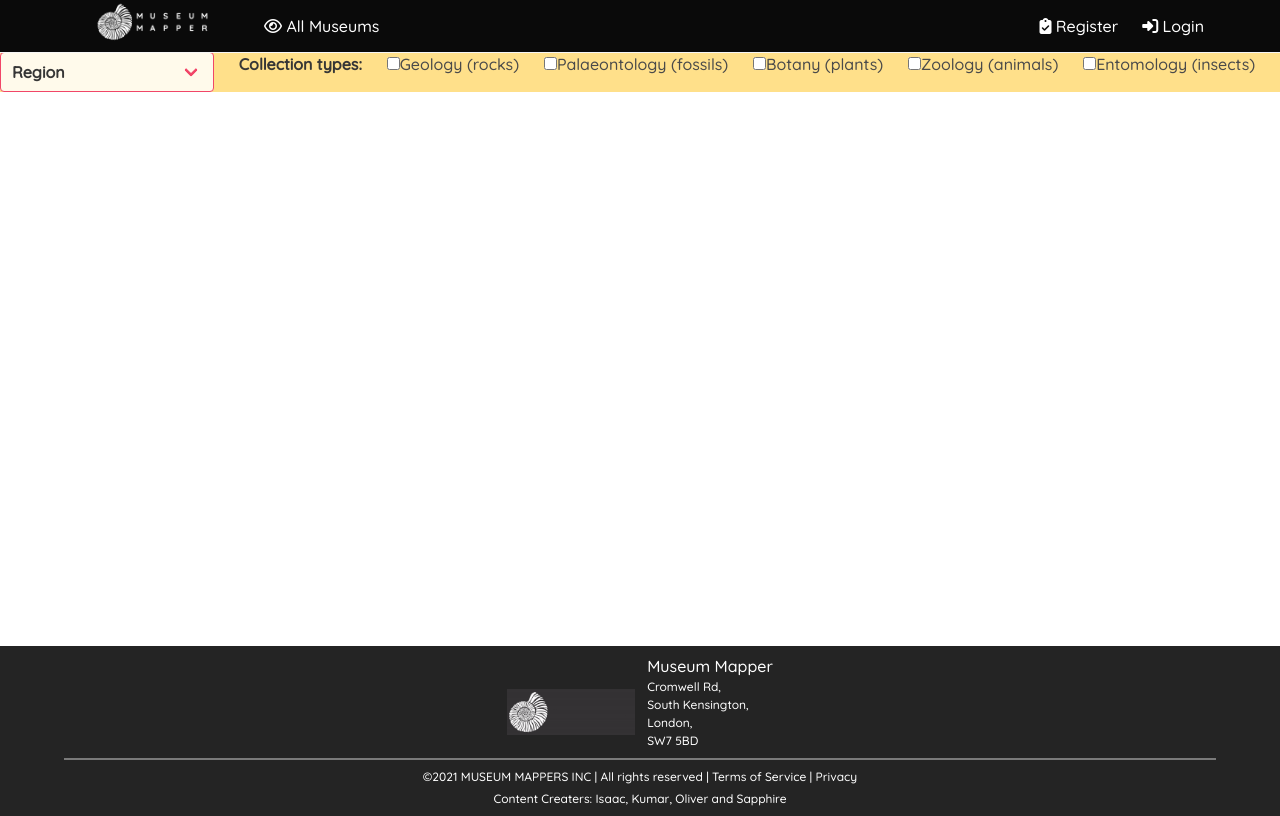
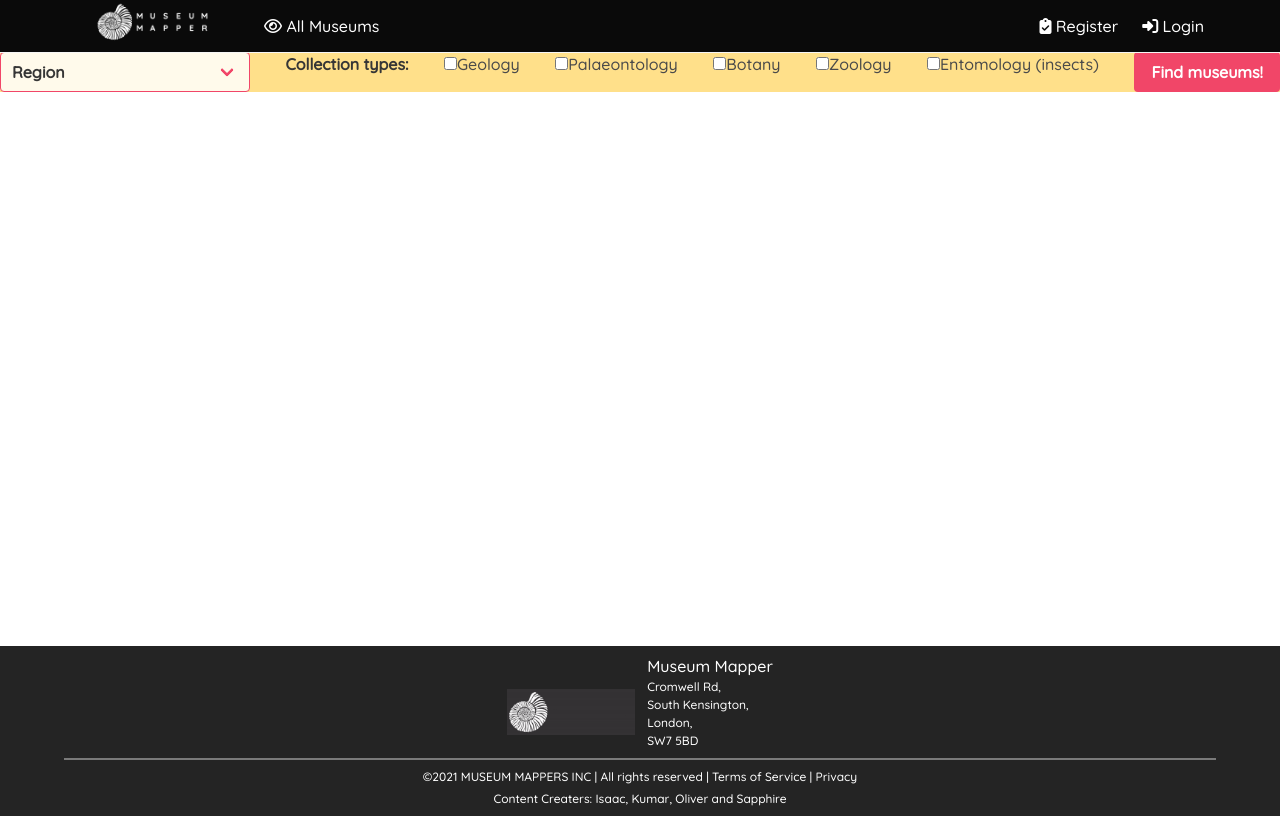
Before and after one commit to sapphire-p/SEI-Project-3, a React (Create React App) app in the folder front-end/: page /filterpanel in a window 1280 px wide. Built offline with nearby package versions, Linux system fonts and the light colour scheme; no server answers.

Commit message:
FilterPanel component complete, refactored and pushing filteredMuseumsArr to '/filteredmuseums' endpoint via a Link on the 'Find Museums!' button

```diff
--- a/front-end/src/components/FilterPanel.js
+++ b/front-end/src/components/FilterPanel.js
@@ -1,25 +1,24 @@
 import React, { useState, useEffect } from 'react'
 import axios from 'axios'
-// import { Link } from 'react-router-dom'
+import { Link } from 'react-router-dom'
+
 
 const FilterPanel = () => {
 
-  // all museums array // set after axios request
+  // all museums returned from axios GET request
   const [allMuseums, setAllMuseums] = useState(null)
 
-  //region value
+  // value of Region dropdown
   const [selectedRegion, setSelectedRegion] = useState(null)
 
-  // all collection types selected array
+  // array of all collection types selected using checkboxes
   const [selectedCollections, setSelectedCollections] = useState([])
 
-  // filteredMuseums array //set after axios request //update in setregion and setcollection types functions
+  // array of museum objects, filtered by region and collection
   const [filteredMuseumsArr, setFilteredMuseumsArr] = useState([])
 
 
-
-
-
+  //* axios API request to GET ALL MUSEUMS, runs once on first render *//
 
   useEffect(() => {
 
@@ -36,9 +35,10 @@ const FilterPanel = () => {
   }, [])
 
 
+  //* handleChange function, updates selectedRegion or selectedCollections on each interaction with Region dropdown or collection types checkboxes *//
+
   const handleChange = (event) => {
     if (event.target.name === 'regions') {
-      console.log('VALUE OF SELECTEDREGION ->', event.target.value)
       setSelectedRegion(event.target.value)
     } else {
       if (event.target.checked) {
@@ -54,30 +54,7 @@ const FilterPanel = () => {
   }
 
 
-  //?
-
-  // const handleRegionChange = (event) => {
-  //   console.log(event.target.value)
-  //   setSelectedRegion(event.target.value)
-  // }
-
-  // useEffect(() => {
-
-  //   if (!selectedRegion) {
-  //     console.log('no region selected')
-  //     return
-  //   } else {
-  //     // let filteredByRegion = []
-  //     const regionFilteredMuseums = allMuseums.filter(museum => {
-  //       return museum.region === selectedRegion
-  //     })
-  //     console.log(regionFilteredMuseums)
-  //   }
-
-  // }, [selectedRegion])
-
-  //?
-
+  //* Every time selectedRegion or selectedCollections updates, this useEffect filters allMuseums, storing the appropriate museum objects in filteredMuseumsArr *//
 
   useEffect(() => {
 
@@ -139,82 +116,12 @@ const FilterPanel = () => {
 
 
 
-
-
-
-  //? THIS WORKS:
-
-  // useEffect(() => {
-
-  //   if (selectedCollections.length === 0 && !selectedRegion) {
-  //     return //* Return on first render - if selectedCollections array empty (no collections selected) AND no selectedRegion has no value (no region selected)
-  //   } else if (selectedCollections.length !== 0 && (!selectedRegion || selectedRegion === 'Region')) {
-  //     console.log(`selectedCollections array contains ${selectedCollections.length} collections, NO selectedRegion`)
-
-  //     let filteredByCollections = []
-
-  //     for (let i = 0; i < selectedCollections.length; i++) { //* for every item in the selectedCollections array:
-  //       const collectionFilteredMuseums = allMuseums.filter(museum => { //* filter through the allMuseums array
-  //         return museum.collection_types.includes(selectedCollections[i]) //* for each museum object, if museum.collection_types array contains selectedCollections[i], store it in the collectionFilteredMuseums (array)
-  //       })
-  //       // console.log('collectionFilteredMuseums ->', collectionFilteredMuseums)
-  //       filteredByCollections = [...filteredByCollections, ...collectionFilteredMuseums] //* update the value of filteredByCollections array, spreading in collectionFilteredMuseums - the result is an array containing duplicates
-  //       // console.log('filteredByCollections ->', filteredByCollections)
-  //     }
-
-  //     //* De-duplicate the filteredByCollections array of museum objects:
-  //     const filteredByCollectionsDeduplicated = [...new Set(filteredByCollections)] //* uses JS 'Set' constructor to create a collection of unique items (of any data type), where each item can only occur once in the Set
-  //     //* The 'new Set()' is spread into an array, because otherwise the 'new Set()' on is own here would be an object full of museum objects (as opposed to array full of museum objects)
-  //     console.log('filteredByCollectionsDeduplicated ->', filteredByCollectionsDeduplicated)
-  //     setFilteredMuseumsArr(filteredByCollectionsDeduplicated) //* set the value of the filteredMuseumsArr piece of state to the value of the de-duplicated array
-  //   } else if (selectedCollections.length === 0 && selectedRegion) {
-  //     console.log(`selectedCollections is empty array, selectedRegion is ${selectedRegion}`)
-  //     const regionFilteredMuseums = allMuseums.filter(museum => {
-  //       return museum.region === selectedRegion
-  //     })
-  //     setFilteredMuseumsArr(regionFilteredMuseums)
-  //   } else if (selectedCollections.length !== 0 && selectedRegion) {
-  //     console.log(`selectedCollections array contains ${selectedCollections.length} collections, selectedRegion is ${selectedRegion}`)
-  //     let filteredByCollections = []
-  //     let filteredByBoth = []
-
-  //     for (let i = 0; i < selectedCollections.length; i++) {
-  //       const collectionFilteredMuseums = allMuseums.filter(museum => {
-  //         return museum.collection_types.includes(selectedCollections[i])
-  //       })
-  //       // console.log('collectionFilteredMuseums ->', collectionFilteredMuseums)
-  //       filteredByCollections = [...filteredByCollections, ...collectionFilteredMuseums]
-  //       // console.log('filteredByCollections ->', filteredByCollections)
-  //     }
-
-  //     if (filteredByCollections.length !== 0) {
-  //       filteredByBoth = filteredByCollections.filter(museum => {
-  //         return museum.region === selectedRegion
-  //       })
-  //     }
-
-  //     //* De-duplicate the filteredByBoth array of museum objects:
-  //     const filteredByBothDeduplicated = [...new Set(filteredByBoth)]
-  //     // console.log('filteredByBoth ->', filteredByBoth)
-  //     setFilteredMuseumsArr(filteredByBothDeduplicated) //* set the value of the filteredMuseumsArr piece of state to the value of the de-duplicated array
-  //   }
-
-  // }, [selectedCollections, selectedRegion])
-
-
-
-
-
+  //* console.logs for testing *//
 
   // console.log('All Museums from GET request ->', allMuseums)
-  console.log('selectedRegion ->', selectedRegion)
-  console.log('selectedCollections ->', selectedCollections)
+  // console.log('selectedRegion ->', selectedRegion)
+  // console.log('selectedCollections ->', selectedCollections)
   console.log('FILTEREDMUSEUMSARR ->', filteredMuseumsArr)
-
-
-
-
-
 
 
 
@@ -225,7 +132,7 @@ const FilterPanel = () => {
           <div className='field'>
             <div className='control'>
               <div className='select is-danger'>
-                <select className='has-background-warning-light has-text-weight-bold pr-1' id='filter-panel' name='regions' onChange={handleChange}>
+                <select className='has-background-warning-light has-text-weight-bold' id='filter-panel' name='regions' onChange={handleChange}>
                   <option value='Region'>Region</option>
                   <option value='East of England'>East of England</option>
                   <option value='East Midlands'>East Midlands</option>
@@ -249,7 +156,7 @@ const FilterPanel = () => {
             <div className='control'>
               <label className='checkbox'>
                 <input type='checkbox' name='geology' onChange={handleChange} />
-                Geology (rocks)
+                Geology
               </label>
             </div>
           </div>
@@ -257,7 +164,7 @@ const FilterPanel = () => {
             <div className='control'>
               <label className='checkbox'>
                 <input type='checkbox' name='palaeontology' onChange={handleChange} />
-                Palaeontology (fossils)
+                Palaeontology
               </label>
             </div>
           </div>
@@ -265,7 +172,7 @@ const FilterPanel = () => {
             <div className='control'>
               <label className='checkbox'>
                 <input type='checkbox' name='botany' onChange={handleChange} />
-                Botany (plants)
+                Botany
               </label>
             </div>
           </div>
@@ -273,7 +180,7 @@ const FilterPanel = () => {
             <div className='control'>
               <label className='checkbox'>
                 <input type='checkbox' name='zoology' onChange={handleChange} />
-                Zoology (animals)
+                Zoology
               </label>
             </div>
           </div>
@@ -287,7 +194,7 @@ const FilterPanel = () => {
           </div>
           <div>
             <div className='control'>
-              {/* <Link to={{ pathname: '/filteredmuseums', state: formData }} className='button is-link has-background-danger has-text-white has-text-weight-bold is-fullwidth'>Find museums!</Link> */}
+              <Link to={{ pathname: '/filteredmuseums', state: filteredMuseumsArr }} className='button is-link has-background-danger has-text-white has-text-weight-bold is-fullwidth'>Find museums!</Link>
             </div>
           </div>
         </div>
@@ -299,103 +206,3 @@ const FilterPanel = () => {
 }
 
 export default FilterPanel
-
-
-
-
-// const [formData, setFormData] = useState({
-//   region: 'all',
-//   collection_types: []
-//   // geology: false,
-//   // palaeontology: false,
-//   // botany: false,
-//   // zoology: false,
-//   // entomology: false
-// })
-
-
-// //setregion
-// const handleChange = (event) => {
-//   if (event.target.name === 'regions') {
-//     const newFormData = { ...formData, region: event.target.value }
-//     console.log(newFormData)
-//     setFormData(newFormData)
-//   } else {
-//     const newFormData = { ...formData, [event.target.name]: event.target.checked }
-//     console.log(newFormData)
-//     setFormData(newFormData)
-//   }
-// }
-// //set filteredMuseums
-
-// //setcollection_types
-// const handleCollectionChange = (event) => {
-//   if (event.target.name === 'geology') {
-//     setFormData(...formData, collection_types: event.target.checked)
-//   }
-// }
-// //set FilteredMuseums
-
-
-
-
-{/* <section>
-<div className='field-body'>
-  <div className='field is-grouped is-grouped-centered'>
-    <div className='control'>
-      <div className='field-label is-normal'>
-        <label className='label'>Filter Museums:</label>
-      </div>
-    </div>
-    <div className='control'>
-      <div className='select is-fullwidth'>
-        <select>
-          <option>Region</option>
-          <option value='eastOfEngland'>East of England</option>
-          <option value='eastMidlands'>East Midlands</option>
-          <option value='london'>London</option>
-          <option value='northEast'>North East</option>
-          <option value='northWest'>North West</option>
-          <option value='southEast'>South East</option>
-          <option value='southWest'>South West</option>
-          <option value='westMidlands'>West Midlands</option>
-          <option value='yorkshireAndTheHumber'>Yorkshire and the Humber</option>
-        </select>
-      </div>
-    </div>
-    <div className='control'>
-      <label className='checkbox'>
-        <input type='checkbox' />
-        Entomology
-      </label>
-    </div>
-    <div className='control'>
-      <label className='checkbox'>
-        <input type='checkbox' />
-        Geology
-      </label>
-    </div>
-    <div className='control'>
-      <label className='checkbox'>
-        <input type='checkbox' />
-        Palaeontology
-      </label>
-    </div>
-    <div className='control'>
-      <label className='checkbox'>
-        <input type='checkbox' />
-        Botany
-      </label>
-    </div>
-    <div className='control'>
-      <label className='checkbox'>
-        <input type='checkbox' />
-        Zoology
-      </label>
-    </div>
-    <div className='control'>
-      <button className='button is-link'>Find museums!</button>
-    </div>
-  </div>
-</div>
-</section> */}
```
